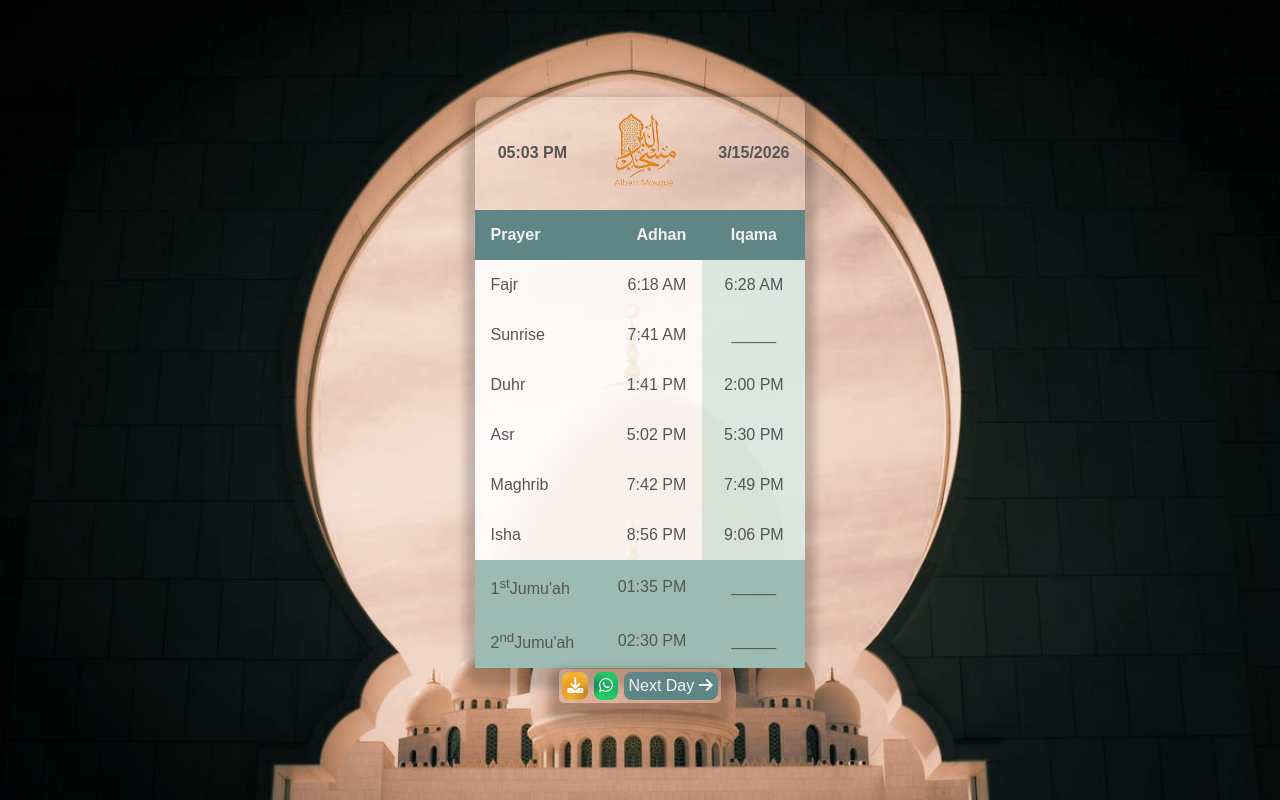
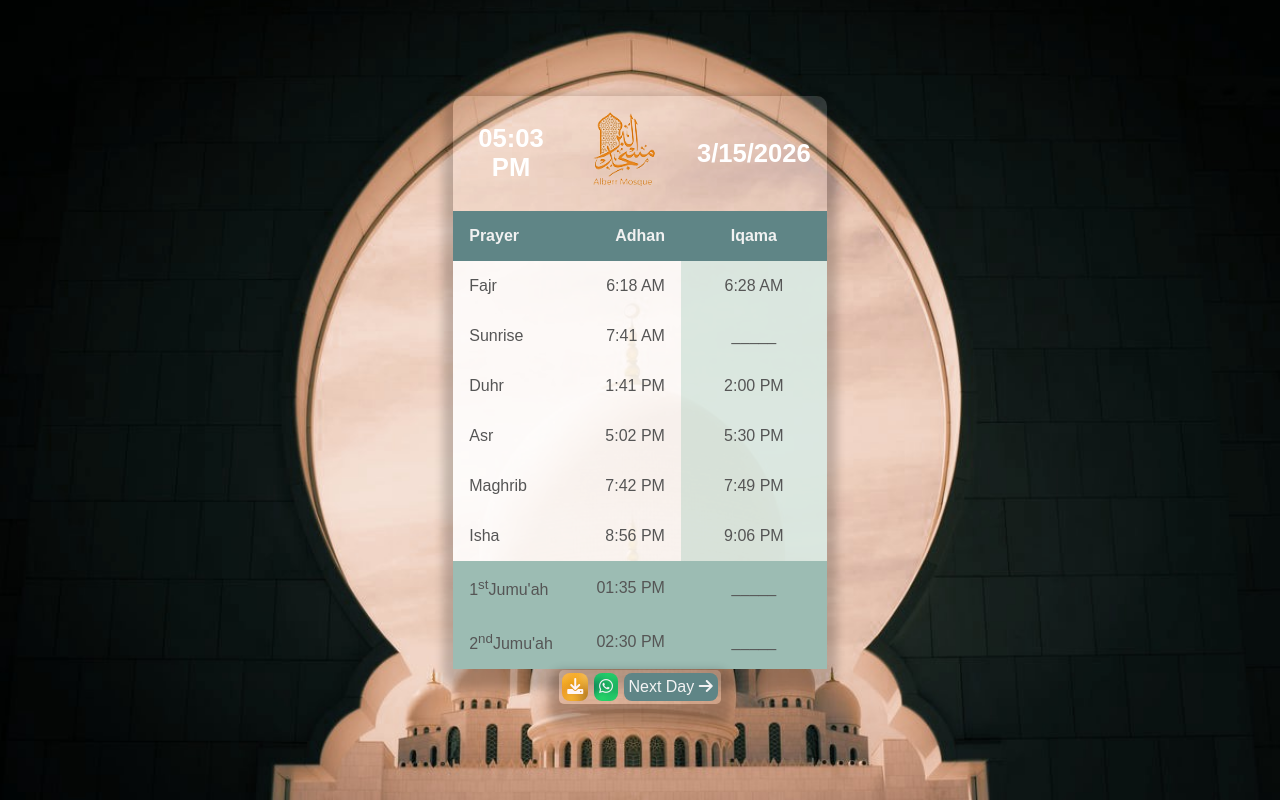
Before and after one commit to masjidalbercom/PrayerTimes, a plain HTML site: page index.html in a window 1280 px wide. Drawn offline with Linux system fonts and the light colour scheme.

Commit message:
Update styles for date elements in defaultstyle.css

```diff
--- a/css/deafultstyle.css
+++ b/css/deafultstyle.css
@@ -50,8 +50,9 @@ td {
 #todaysFormattedDate,
 #currentDate_final {
   background: rgba(255, 255, 255, 0);
-  font-size: 1rem;
-  color: #555;
+  color: #ffffff;
+  font-weight: bold;
+  font-size: 1.6rem;
 }
 #imgLogo a img {
   width: 80px !important; /* Adding !important to force the style */
```
